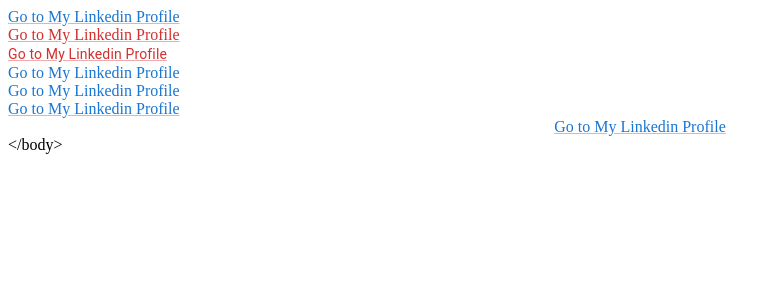
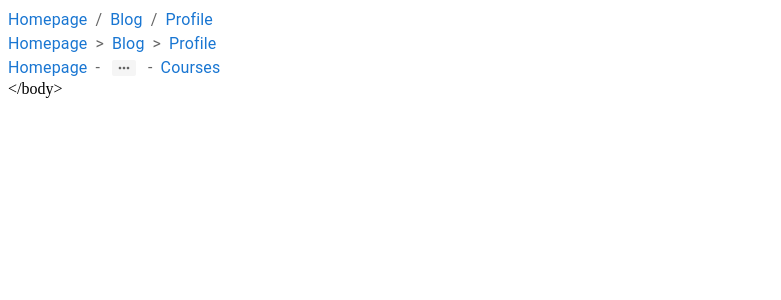
Before and after one commit to furkansylu97/MaterialUiProjects, a React (Vite) app in the folder MaterialUiProjects/: page / in a window 1280 px wide. Shown: the top 300 px of the page, without its empty margins (0-781 px from the left). Built offline with nearby package versions, Linux system fonts and the light colour scheme.

Commit message:
Mui BreadCrumbs  works were perdformed

```diff
--- a/MaterialUiProjects/src/App.tsx
+++ b/MaterialUiProjects/src/App.tsx
@@ -1,5 +1,6 @@
 import './App.css'
-import { LessonLink } from './components/LessonLink'
+import { LessonBreadCrumbs } from './components/LessonBreadCrumbs'
+// import { LessonLink } from './components/LessonLink'
 // import { LessonPaper } from './components/LessonPaper'
 // import { LessonImageList } from './components/LessonImageList'
 // import { LessonAppBar } from './components/LessonAppBar'
@@ -38,7 +39,8 @@
       {/* <LessonAppBar /> */}
       {/* <LessonImageList /> */}
       {/* <LessonPaper /> */}
-      <LessonLink />
+      {/* <LessonLink /> */}
+      <LessonBreadCrumbs />
     </>
   )
 }
--- /dev/null
+++ b/MaterialUiProjects/src/components/LessonBreadCrumbs.tsx
@@ -0,0 +1,25 @@
+import { Breadcrumbs, Link, Stack } from '@mui/material'
+
+export const LessonBreadCrumbs = () => {
+  return (
+    <Stack>
+        <Breadcrumbs >
+            <Link href='/' underline='hover'>Homepage</Link>
+            <Link href='/blog' underline='hover'>Blog</Link>
+            <Link href='/profile'underline='none'>Profile</Link>
+        </Breadcrumbs>
+        <Breadcrumbs separator='>'>
+            <Link href='/' underline='hover'>Homepage</Link>
+            <Link href='/blog' underline='hover'>Blog</Link>
+            <Link href='/profile'underline='none'>Profile</Link>
+        </Breadcrumbs>
+        <Breadcrumbs separator='-' maxItems={2}>
+            <Link href='/' underline='hover'>Homepage</Link>
+            <Link href='/blog' underline='hover'>Blog</Link>
+            <Link href='/profile'underline='none'>Profile</Link>
+            <Link href='/profile'underline='none'>Cart</Link>
+            <Link href='/profile'underline='none'>Courses</Link>
+        </Breadcrumbs>
+    </Stack>
+  )
+}
```
